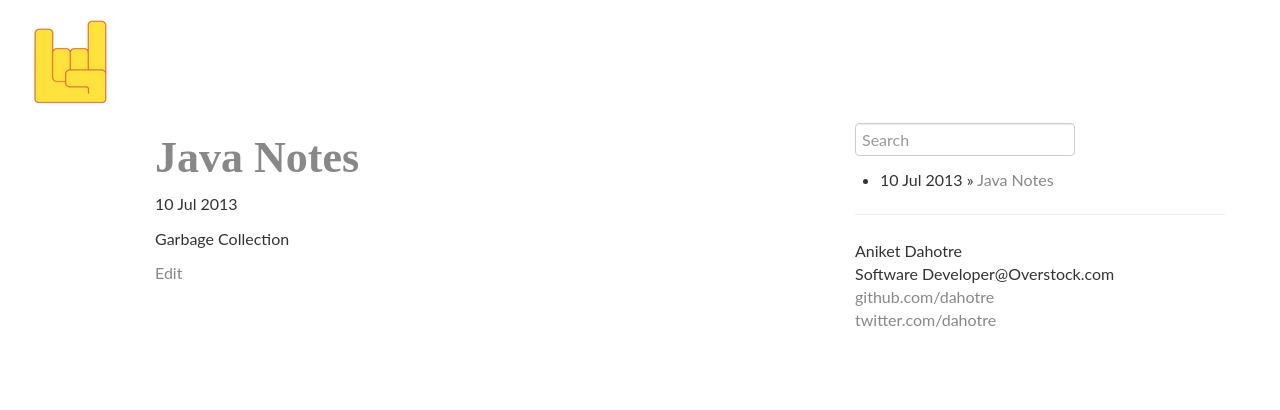
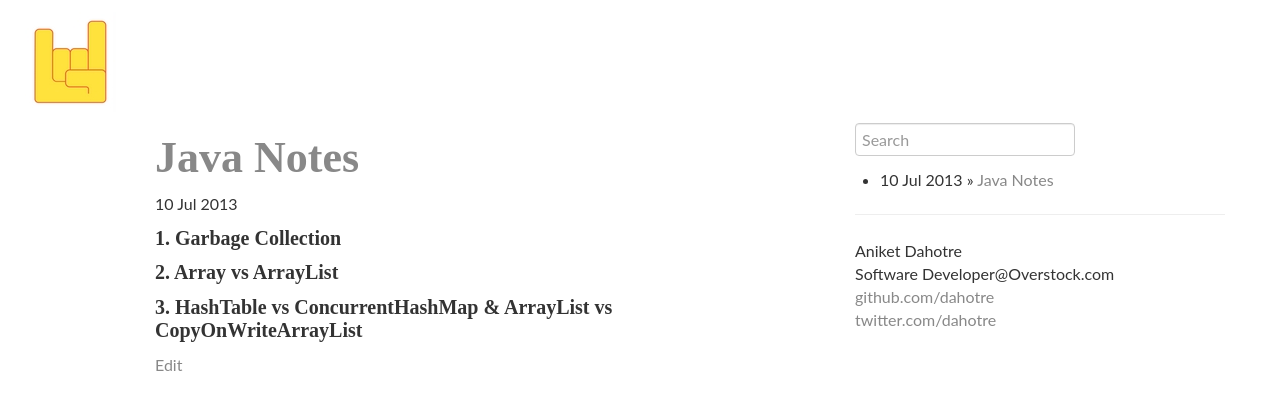
Before and after one commit to dahotre/dahotre.github.io, a Jekyll site: the page built from _posts/2013-07-10-Java-Notes.markdown, in a window 1280 px wide. Shown: the top 410 px of the page. Built offline with Jekyll 4.4.1, drawn with Linux system fonts in a browser that asks for light colours; nearby versions of some CDN libraries.

Commit message:
Created topics

```diff
--- a/_posts/2013-07-10-Java-Notes.markdown
+++ b/_posts/2013-07-10-Java-Notes.markdown
@@ -5,4 +5,8 @@ date:   2013-07-10 18:10
 location:   "2013-07-10-Java-Notes.markdown"
 ---
 
-Garbage Collection
+#### 1.    Garbage Collection
+
+#### 2.    Array vs ArrayList
+
+#### 3.    HashTable vs ConcurrentHashMap & ArrayList vs CopyOnWriteArrayList
```
